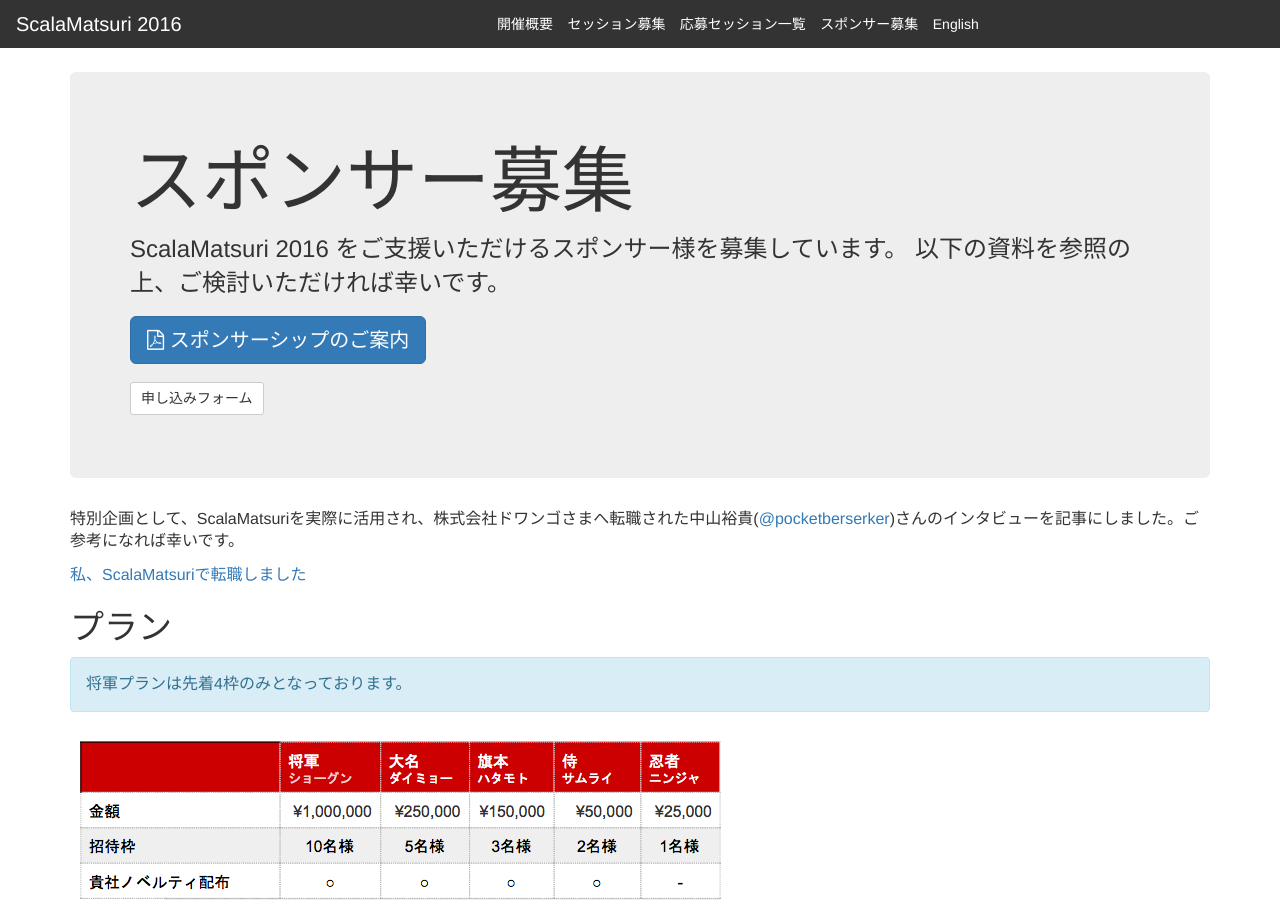
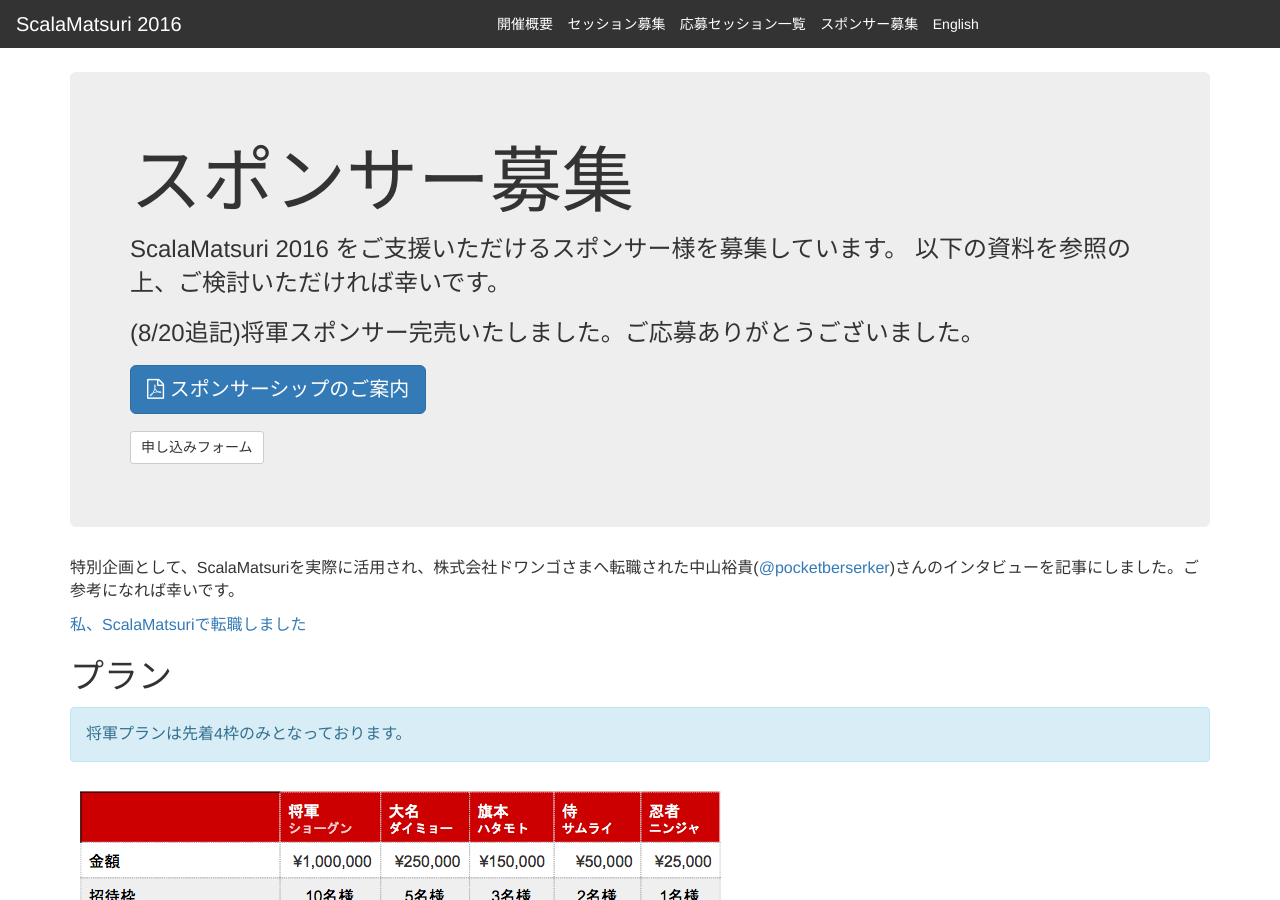
Before and after one commit to scalajp/2016.scalamatsuri.org, a Jekyll site: the page built from ja/sponsors/index.html, in a window 1280 px wide and 900 px high. Built offline with Jekyll 4.4.1, drawn with Linux system fonts in a browser that asks for light colours; nearby versions of some CDN libraries; comment, search, counter and statistics services are not loaded.

Commit message:
shogun sold outgit checkout -b shogun-sold-out!

```diff
--- a/ja/sponsors/index.html
+++ b/ja/sponsors/index.html
@@ -8,6 +8,7 @@ title: スポンサー募集
   ScalaMatsuri 2016 をご支援いただけるスポンサー様を募集しています。
   以下の資料を参照の上、ご検討いただければ幸いです。
   </p>
+  <p>(8/20追記)将軍スポンサー完売いたしました。ご応募ありがとうございました。</p>
   <p>
     <a class="btn btn-primary btn-lg" href="./sponsorship.pdf">
       <i class="fa fa-file-pdf-o"></i> スポンサーシップのご案内
```
